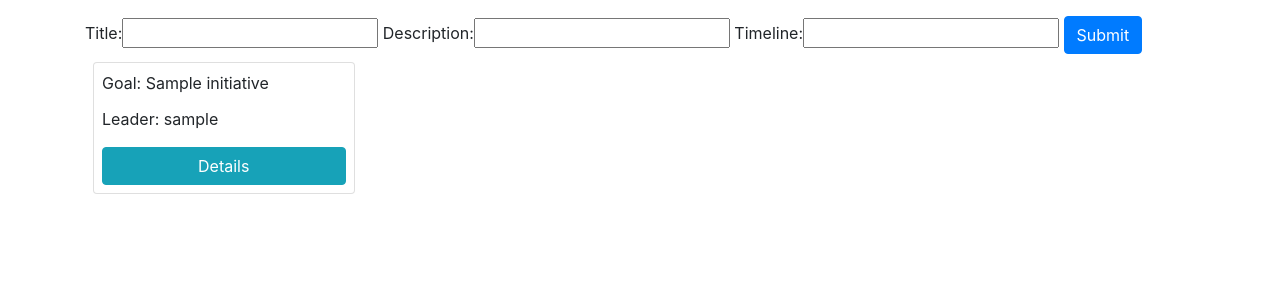
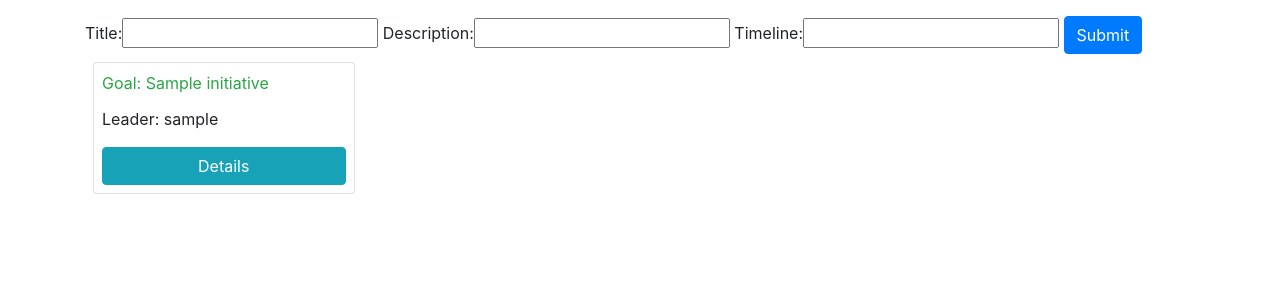
Before and after one commit to william-warren/ascent, a Django app: page /initiatives/ in a window 1280 px wide. Shown: the part 56-356 px from the top of the page. Run offline with Django 3.2, Linux system fonts and the light colour scheme; tables that the repository leaves empty hold one stand-in row (values such as "Sample post"); some libraries are stand-ins or nearby versions.

Commit message:
Can delete Initiatives

```diff
--- a/initiative/models.py
+++ b/initiative/models.py
@@ -15,5 +15,5 @@ class Initiative(models.Model):
 class StatusReport(models.Model):
     content = models.TextField()
     author = models.ForeignKey(User, on_delete=models.PROTECT)
-    initiative = models.ForeignKey(Initiative, on_delete=models.PROTECT)
+    initiative = models.ForeignKey(Initiative, on_delete=models.CASCADE)
     date = models.DateField(auto_now=True)
--- a/initiative/templates/initiative.html
+++ b/initiative/templates/initiative.html
@@ -13,7 +13,11 @@
 <div style="display:grid; grid-template-columns: 1fr 1fr 1fr 1fr;">
     {% for initiative in initiatives %}
     <div class="card m-2 p-2">
-        <p class="card-title"> Goal: {{ initiative.title }}</p>
+        {% if initiative.completion %}
+        <p class="card-title text-success"> Goal: {{ initiative.title }}</p>
+        {% else %}
+        <p class="card-title text-danger"> Goal: {{ initiative.title }}</p>
+        {% endif %}
         <p class="card-text"> Leader: {{ initiative.team_leader }} </p>
         <a href="{% url 'initiatives:detail' initiative.id %}" class="btn btn-info">
             Details
```
Also changed, not shown: initiative/migrations/0004_auto_20191213_1401.py (added).
